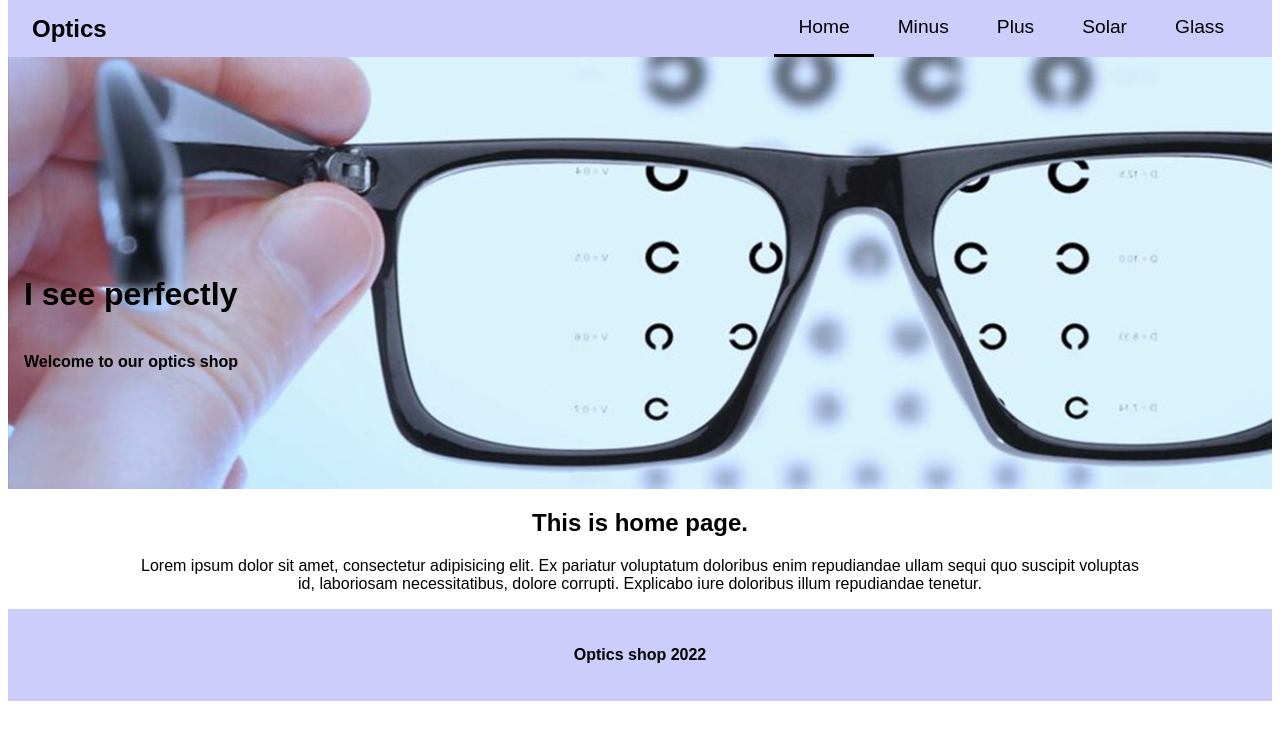
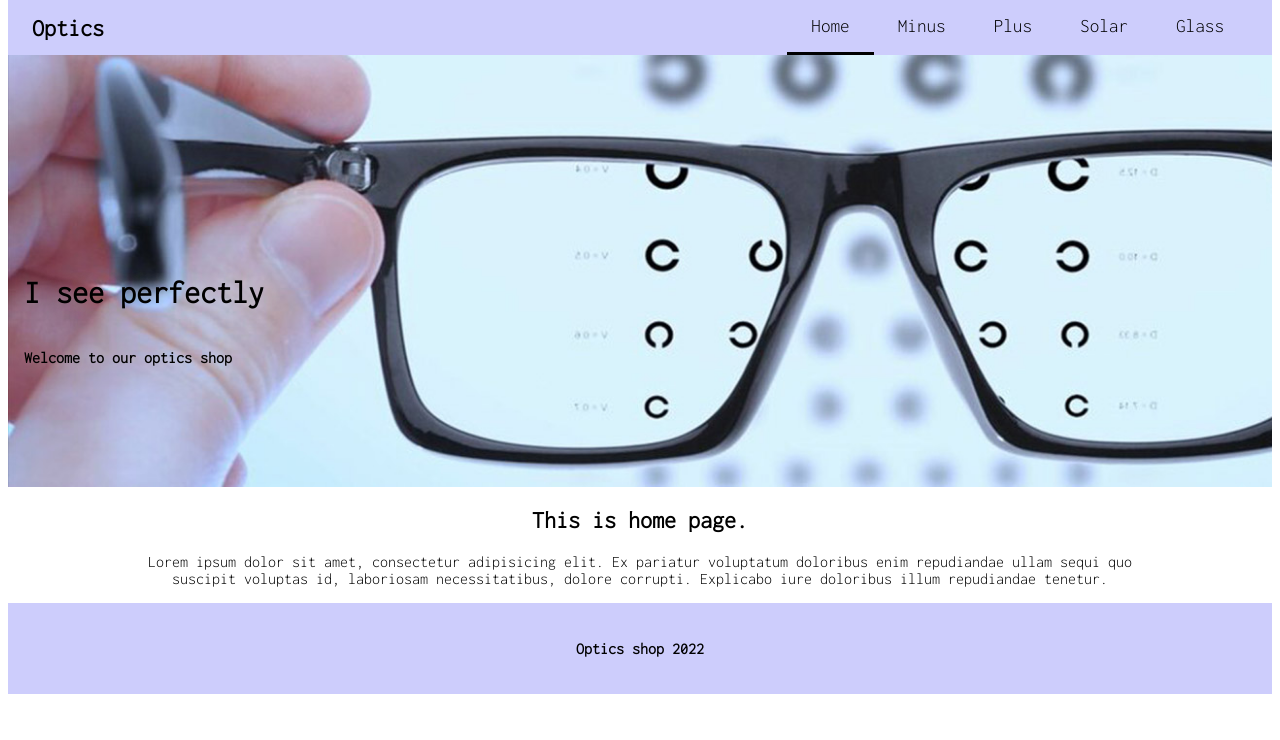
Before and after one commit to yryskulKuttubaeva/diploma, a React (Create React App) app: page / in a window 1280 px wide. Shown: the top 740 px of the page. Built offline with nearby package versions, Linux system fonts and the light colour scheme.

Commit message:
added font-family

```diff
--- a/src/index.css
+++ b/src/index.css
@@ -3,9 +3,7 @@
   margin: 0;
   padding: 0 8px;
 
-  font-family: 'M PLUS 2', sans-serif;
-    -webkit-font-smoothing: antialiased;
-  -moz-osx-font-smoothing: grayscale;
+  font-family: 'Inconsolata', monospace;
 }
 
 code {
```
